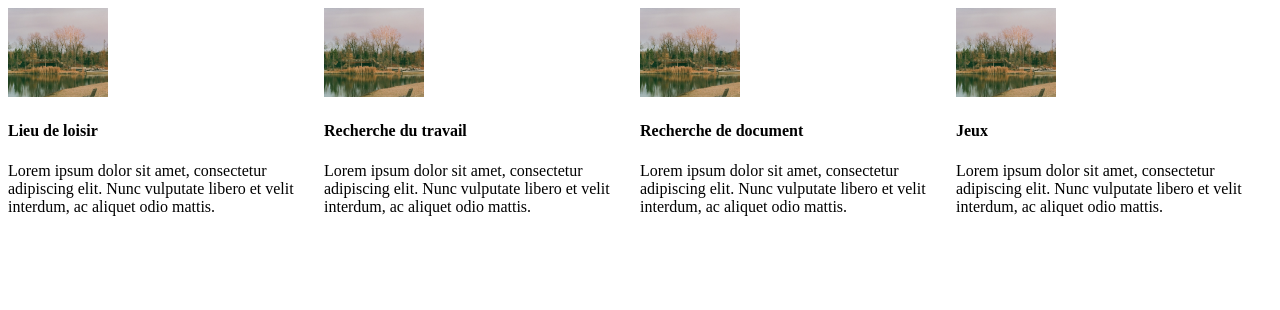
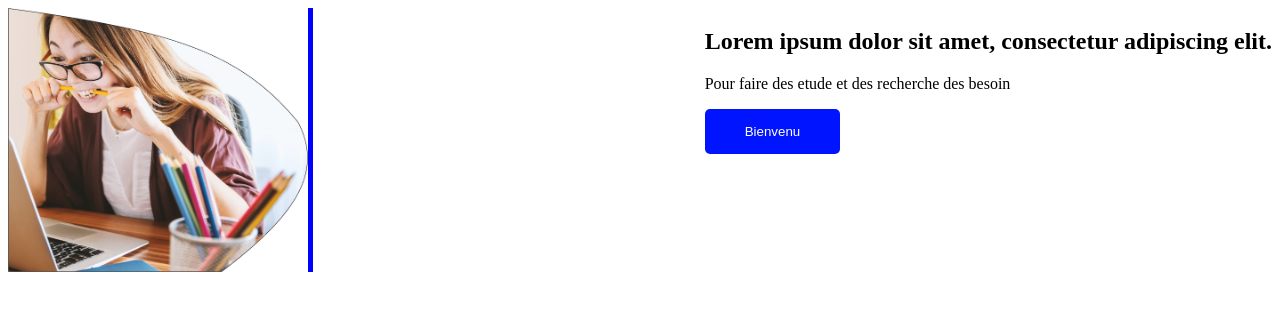
Before and after one commit to Rakotozonirina/webapps, a React (Create React App) app: page / in a window 1280 px wide. Shown: the top 310 px of the page. Built offline with nearby package versions, Linux system fonts and the light colour scheme.

Commit message:
Enlevement des children

```diff
--- a/src/App.js
+++ b/src/App.js
@@ -1,16 +1,20 @@
 import { render } from '@testing-library/react';
 import React, { Component } from 'react';
-import Apropos from "./components/Apropos.js";
 import "./index.css";
+import Sary from "./photos/gauche.png";
 
 class App extends Component {
     render() {
         return (
             <div className='conteneur'>
-                <Apropos titre="Lieu de loisir"></Apropos>
-                <Apropos titre="Recherche du travail"></Apropos>
-                <Apropos titre="Recherche de document"></Apropos>
-                <Apropos titre="Jeux"></Apropos>
+                <img src={Sary} alt="" className='gauche' />
+                <div>
+                    <h2>Lorem ipsum dolor sit amet,
+                        consectetur adipiscing elit.</h2>
+                    <p>Pour faire des etude et des recherche
+                        des besoin</p>
+                    <button className='bienvenu'>Bienvenu</button>
+                </div>
             </div>
         )
     }
--- a/src/components/Apropos.js
+++ b/src/components/Apropos.js
@@ -3,8 +3,8 @@ import Photo from "../photos/paysage.png";
 
 const Apropos = (props) => {
     return (
-        <div>
-            <img src={Photo} alt="" width={100} />
+        <div className="info">
+            <img src={Photo} alt="" />
             <h4>{props.titre}</h4>
             <p>Lorem ipsum dolor sit amet,
                 consectetur adipiscing elit.
--- a/src/index.css
+++ b/src/index.css
@@ -1,3 +1,17 @@
 .conteneur {
     display: flex;
+    justify-content: space-between;
 }
+
+.bienvenu {
+    background-color: #0014FF;
+    border: none;
+    padding: 15px 40px;
+    border-radius: 5px;
+    color: white;
+}
+
+.gauche {
+    width: 300px;
+    border-right: 5px solid blue;
+}
```
Also changed, not shown: src/photos/gauche.png (added).
